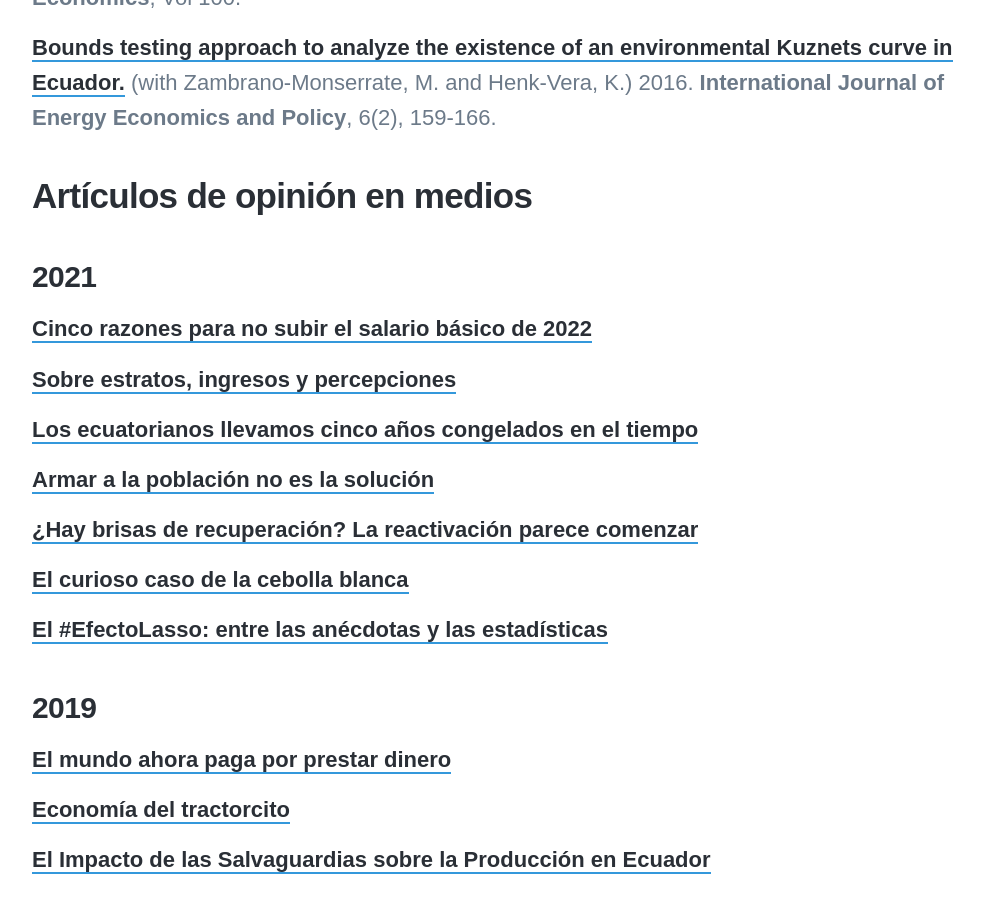
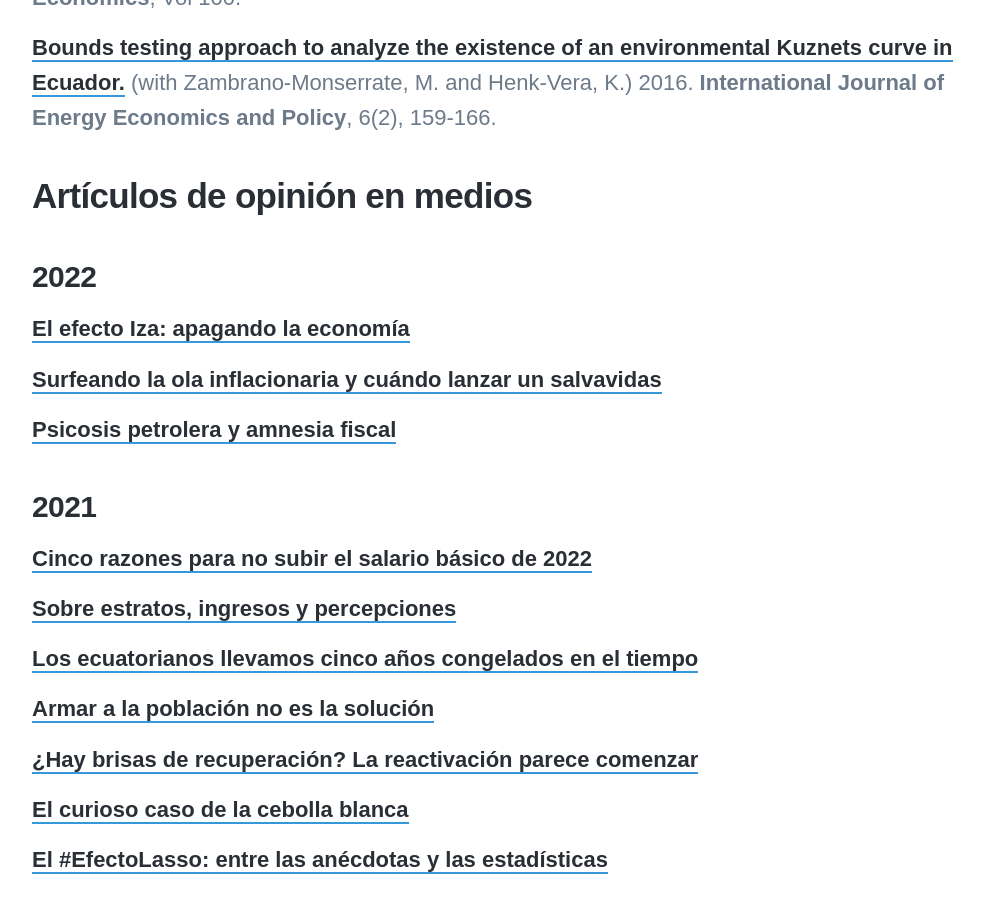
Before and after one commit to EnexFG/EnexFG.github.io, a Jekyll site: the page built from _pages/publicaciones.md, in a window 1280 px wide and 900 px high, scrolled down 750 px. Shown: the whole window, without its empty margins (138-1122 px from the left). Built offline with Jekyll 4.4.1, drawn with Linux system fonts in a browser that asks for light colours; nearby versions of some CDN libraries; some web fonts are replaced.

Commit message:
Update publicaciones.md

```diff
--- a/_pages/publicaciones.md
+++ b/_pages/publicaciones.md
@@ -11,6 +11,15 @@ featured_image: /images/vab_exp_percent.png
 [Bounds testing approach to analyze the existence of an environmental Kuznets curve in Ecuador.](https://www.econjournals.com/index.php/ijeep/article/viewFile/1831/1276) (with Zambrano-Monserrate, M. and Henk-Vera, K.) 2016. **International Journal of Energy Economics and Policy**, 6(2), 159-166.
 
 ## Artículos de opinión en medios
+
+### 2022
+
+[El efecto Iza: apagando la economía](https://www.primicias.ec/noticias/firmas/efecto-iza-apagando-economia/)
+
+[Surfeando la ola inflacionaria y cuándo lanzar un salvavidas](https://www.primicias.ec/noticias/firmas/surfeando-ola-inflacionaria-ecuador-precios/)
+
+[Psicosis petrolera y amnesia fiscal](https://www.primicias.ec/noticias/firmas/psicosis-petrolera-amnesia-fiscal-ecuador-lasso-correa/)
+
 ### 2021
 [Cinco razones para no subir el salario básico de 2022](https://www.primicias.ec/noticias/firmas/cinco-razones-salario-basico-ecuador-discusion/)
 
@@ -34,5 +43,6 @@ featured_image: /images/vab_exp_percent.png
 
 [El Impacto de las Salvaguardias sobre la Producción en Ecuador](https://EnexFG.github.io/Research/El Impacto de las Salvaguardias sobre la Producción en Ecuador.pdf)
 
+
 ### 2018
 [3 Aspectos a considerar sobre la Regla Fiscal](https://www.gastopublico.org/informes-del-observatorio/3-aspectos-a-considerar-sobre-la-regla-fiscal)
```
